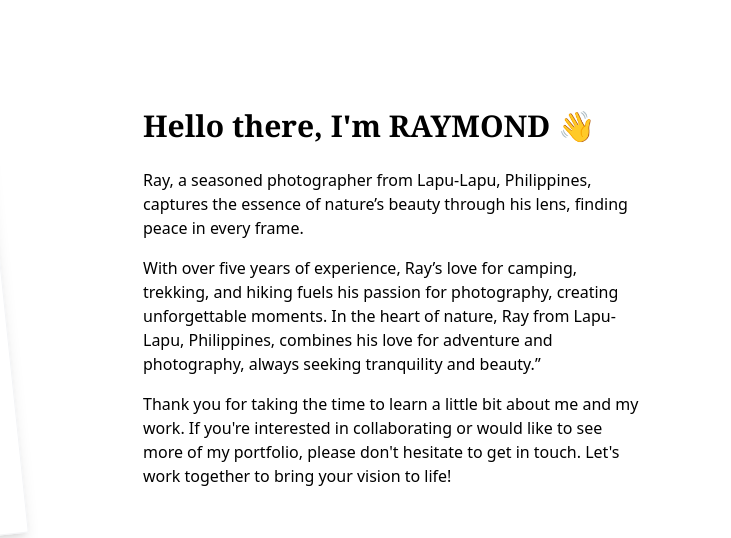
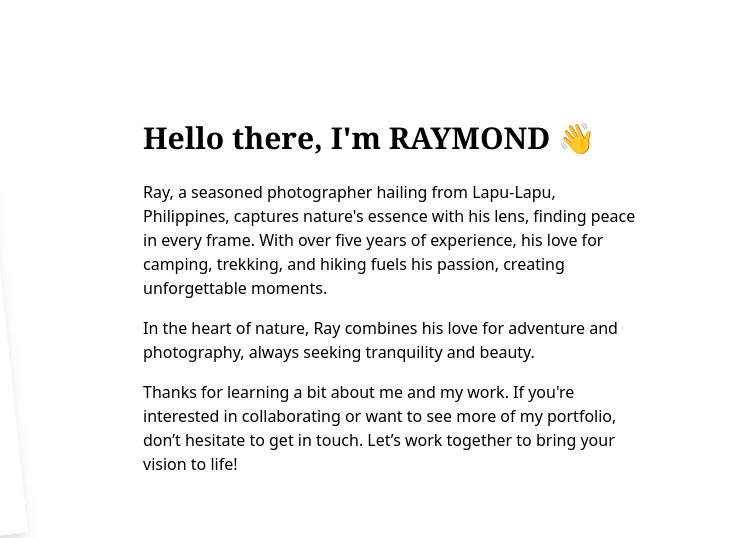
Before and after one commit to IamRay13/Lost-In-Translation-PH, a plain HTML site: page dist/about_me.html in a window 1280 px wide. Shown: the part 196-734 px from the top of the page, 549-1280 px from the left. Drawn offline with nearby package versions, Linux system fonts and the light colour scheme; files that its build step writes are made by us from their sources.

Commit message:
Update about_me.html

```diff
--- a/dist/about_me.html
+++ b/dist/about_me.html
@@ -101,17 +101,13 @@
           <span class="animate-wave">👋</span>
         </p>
         <p class="mb-4">
-         Ray, a seasoned photographer from Lapu-Lapu, Philippines, captures the essence of nature’s beauty through his lens, finding peace in every frame.
+        Ray, a seasoned photographer hailing from Lapu-Lapu, Philippines, captures nature's essence with his lens, finding peace in every frame. With over five years of experience, his love for camping, trekking, and hiking fuels his passion, creating unforgettable moments.
         </p>
         <p class="mb-4">
-          With over five years of experience, Ray’s love for camping, trekking, and hiking fuels his passion for photography, creating unforgettable moments.
-In the heart of nature, Ray from Lapu-Lapu, Philippines, combines his love for adventure and photography, always seeking tranquility and beauty.”
+          In the heart of nature, Ray combines his love for adventure and photography, always seeking tranquility and beauty.
         </p>
         <p>
-          Thank you for taking the time to learn a little bit about me and my
-          work. If you're interested in collaborating or would like to see
-          more of my portfolio, please don't hesitate to get in touch. Let's
-          work together to bring your vision to life!
+         Thanks for learning a bit about me and my work. If you're interested in collaborating or want to see more of my portfolio, don’t hesitate to get in touch. Let’s work together to bring your vision to life!
         </p>
       </section>
     </div>
```
